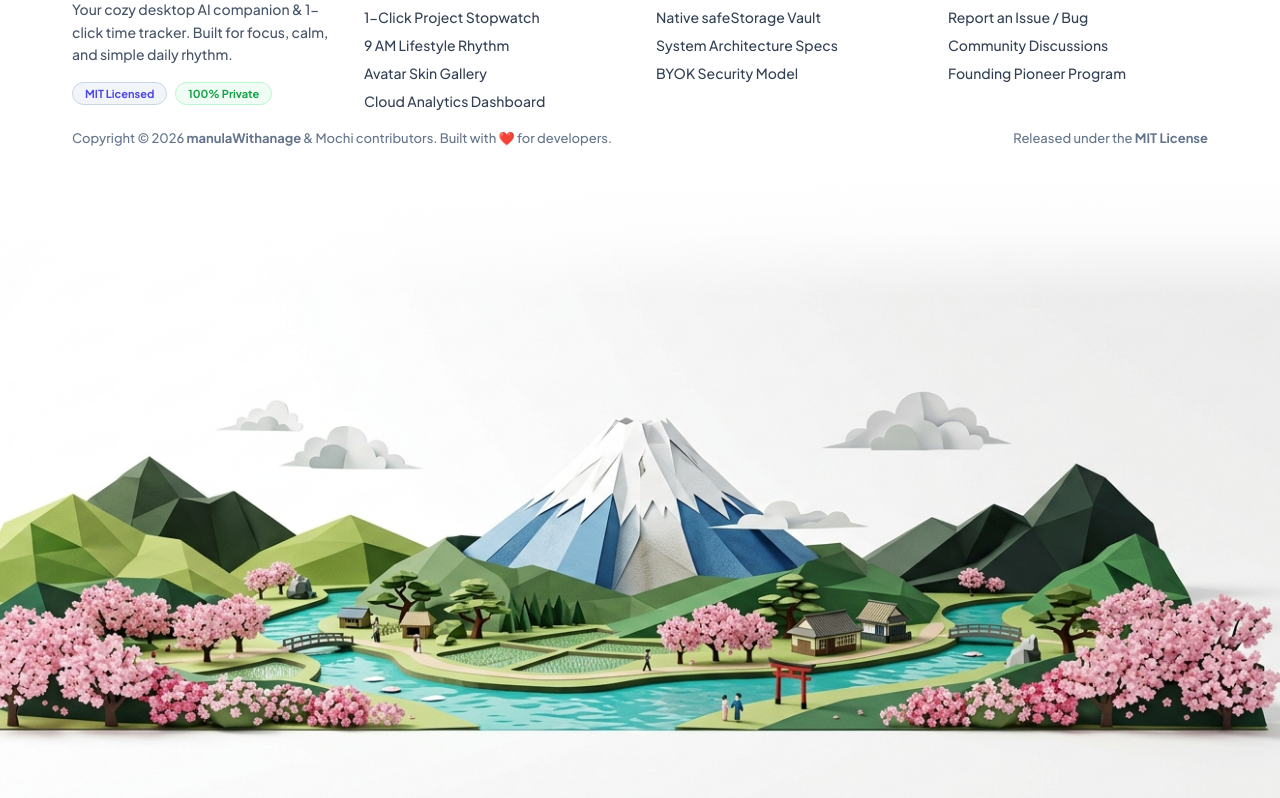
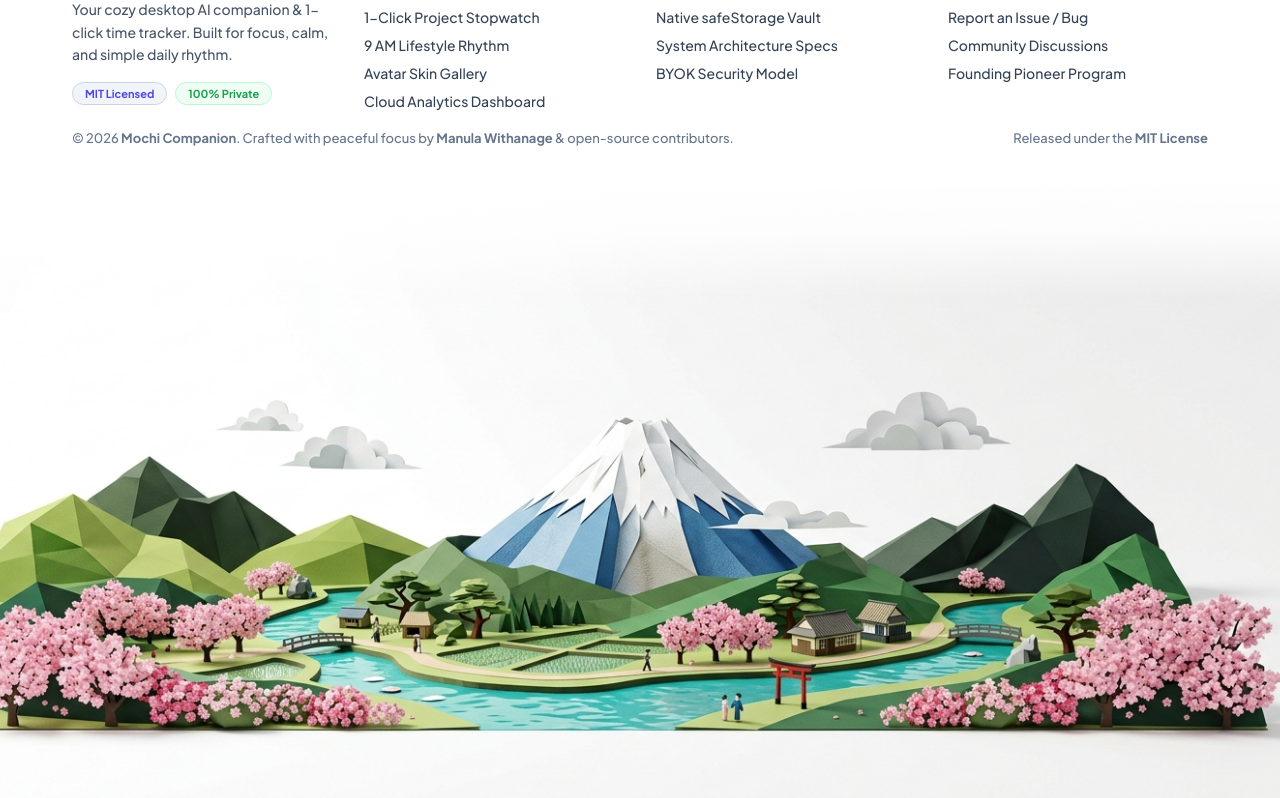
Before and after one commit to manulaWithanage/mochi-companion, a React (Vite) app in the folder apps/web/: page / in a window 1280 px wide. Shown: the part 2637-3435 px from the top of the page. Built offline with nearby package versions, Linux system fonts and the light colour scheme.

Commit message:
Rewrite footer copyright line to sound modern, warm, and professional

```diff
--- a/apps/web/src/components/Footer.tsx
+++ b/apps/web/src/components/Footer.tsx
@@ -90,7 +90,7 @@ export const Footer: React.FC = () => {
           border: 'none'
         }}>
           <div>
-            Copyright © 2026 <strong>manulaWithanage</strong> & Mochi contributors. Built with ❤️ for developers.
+            © 2026 <strong>Mochi Companion</strong>. Crafted with peaceful focus by <strong>Manula Withanage</strong> & open-source contributors.
           </div>
           <div>
             Released under the <strong>MIT License</strong>
```
